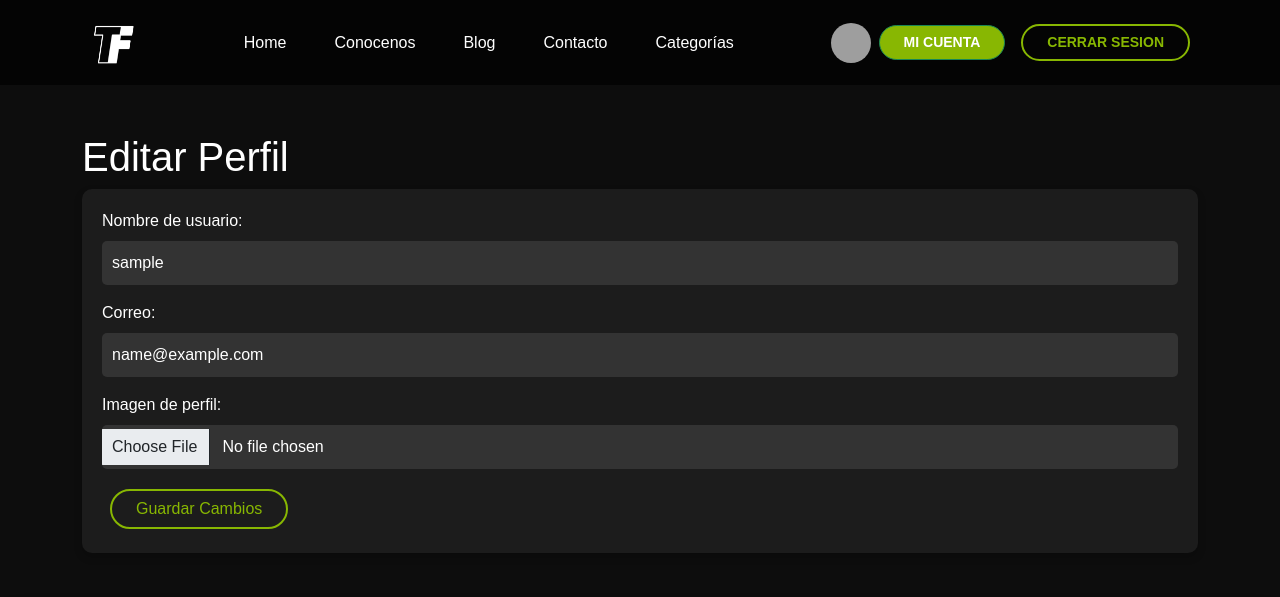
After one commit to anabelaMaciel/proyecto-final-info, a Django app: page /editar-perfil/ in a window 1280 px wide. The commit adds this page. Shown: the top 597 px of the page. Run offline with Django 5.2, Linux system fonts and the light colour scheme; the visitor is signed in with stand-in values (Sample User, id 1); grey boxes are pictures that could not be loaded.

Commit message:
agregue secion de "mi cuenta" y edita perfil, donde se puede cambiar usuario e imagen

```diff
--- a/apps/blog/models.py
+++ b/apps/blog/models.py
@@ -15,10 +15,10 @@ class Categorias(models.Model):
         return self.nombre
 
 # Usuario
-
-
 class Usuario_personalizado(AbstractUser):
     fecha_registro = models.DateField(auto_now_add=True)
+    imagen_perfil = models.ImageField(upload_to='profile_images/', blank=True, null=True)
+
     objects = UserManager()
 
     class Meta:
--- a/apps/blog/urls.py
+++ b/apps/blog/urls.py
@@ -19,12 +19,14 @@ from django.urls import path
 from . import views
 from .views import CrearComentariosView, ListarPostsView, EditarComentariosView, EliminarComentariosView, EditarCategoriasView, CrearCategoriasView, EliminarCategoriasView, CrearPostsView, EditarPostsView, EliminarPostsView
 from django.contrib.auth import views as auth_views
+from .views import editar_perfil
 
 urlpatterns = [
     path('', views.home, name='blog-home'),
     path('about/', views.about_us, name='about-us'),
     path('like/<int:post_id>/', views.like_post, name='like_post'),
     path('like/comentario/<int:comentario_id>/', views.like_comentario, name='like_comentario'),
+    path('editar-perfil/', editar_perfil, name='editar_perfil'),
 
     # CRUD operations for posts
     path('blog/', ListarPostsView.as_view(), name='blog'),
--- a/apps/blog/views.py
+++ b/apps/blog/views.py
@@ -9,7 +9,8 @@ from django.urls import reverse, reverse_lazy
 from .models import Posts, Categorias, Comentarios, Like_comentario, Like_post, Usuario_personalizado
 from .forms import CategoriasForm, PostForm, ComentForm
 from django.views.generic import CreateView, ListView, DetailView, UpdateView, DeleteView
-
+from .forms import EditarPerfilForm
+from .models import Usuario_personalizado
 from .forms import UserRegisterForm
 from django.contrib import messages
 
@@ -83,6 +84,9 @@ def contactanos(request):
     return render(request, 'blog/contactanos.html')
 
 def login_view(request):
+    storage = messages.get_messages(request)
+    storage.used = True
+
     if request.method == 'POST':
         email = request.POST.get('email')
         password = request.POST.get('password')
@@ -92,15 +96,17 @@ def login_view(request):
             user_obj = None
 
         if user_obj:
-            user = authenticate(
-                request, username=user_obj.username, password=password)
+            user = authenticate(request, username=user_obj.username, password=password)
             if user is not None:
                 login(request, user)
-                messages.success(request, 'Logueado con éxito!')
                 return redirect('blog-home')
+            else:
+                messages.error(request, 'Contraseña incorrecta.')
+        else:
+            messages.error(request, 'No existe un usuario con este correo.')
 
-        messages.error(request, 'Datos incorrectos.')
     return render(request, 'blog/login.html')
+
 
 def register(request):
     if request.method == 'POST':
@@ -138,6 +144,25 @@ def like_post(request, post_id):
         like.delete()
     return HttpResponseRedirect(reverse('noticia', args=[post.slug]) + '#like_post')
 
+#editar perfil
+@login_required
+def editar_perfil(request):
+    user = request.user
+
+    if request.method == 'POST':
+        username = request.POST.get('username')
+        email = request.POST.get('email')
+        imagen_perfil = request.FILES.get('imagen_perfil')
+
+        user.username = username
+        user.email = email
+        if imagen_perfil:
+            user.imagen_perfil = imagen_perfil
+
+        user.save()
+        return redirect('blog-home')
+
+    return render(request, 'blog/editar_perfil.html', {'user': user})
 
 # CRUD de Categorías, Posts y Comentarios
 # con CBV
--- a/templates/base.html
+++ b/templates/base.html
@@ -278,6 +278,16 @@
         </nav>
         <div class="d-flex flex-wrap align-items-center">
             {% if user.is_authenticated %}
+                <div class="d-flex align-items-center">
+                    {% if user.imagen_perfil %}
+                        <img src="{{ user.imagen_perfil.url }}" alt="Imagen de perfil" class="rounded-circle" width="40" height="40">
+                    {% else %}
+                        <img src="{% static 'path/to/default-image.jpg' %}" alt="Imagen de perfil predeterminada" class="rounded-circle" width="40" height="40">
+                    {% endif %}
+                    <a href="{% url 'editar_perfil' %}" class="btn rounded-pill verde-lima px-4 btn-success mx-2 my-1">
+                        <b class="small">MI CUENTA</b>
+                    </a>
+                </div>
                 <form method="post" action="{% url 'logout' %}" class="d-inline">
                     {% csrf_token %}
                     <button type="submit" class="btn rounded-pill verde-lima-transparent px-4 btn-transparent mx-2 mt-3">
@@ -295,6 +305,7 @@
         </div>
     </div>
 </header>
+
 
 
 
--- /dev/null
+++ b/templates/blog/editar_perfil.html
@@ -0,0 +1,27 @@
+{% extends "base.html" %}
+
+{% block content %}
+<h1>Editar Perfil</h1>
+<form method="POST" enctype="multipart/form-data" style="background-color: #1c1c1c; padding: 20px; border-radius: 10px; box-shadow: 0px 4px 8px rgba(0, 0, 0, 0.2);">
+    {% csrf_token %}
+    <div class="mb-3">
+        <label for="username" class="form-label" style="color: #fff;">Nombre de usuario:</label>
+        <input type="text" class="form-control" id="username" name="username" value="{{ user.username }}" required
+               style="background-color: #333; color: #fff; border: none; border-radius: 5px; padding: 10px;">
+    </div>
+    <div class="mb-3">
+        <label for="email" class="form-label" style="color: #fff;">Correo:</label>
+        <input type="email" class="form-control" id="email" name="email" value="{{ user.email }}" required
+               style="background-color: #333; color: #fff; border: none; border-radius: 5px; padding: 10px;">
+    </div>
+    <div class="mb-3">
+        <label for="imagen_perfil" class="form-label" style="color: #fff;">Imagen de perfil:</label>
+        <input type="file" class="form-control" id="imagen_perfil" name="imagen_perfil"
+               style="background-color: #333; color: #fff; border: none; border-radius: 5px; padding: 10px;">
+    </div>
+    <button type="submit" class="btn rounded-pill verde-lima-transparent px-4 btn-transparent mx-2 my-1">
+        Guardar Cambios
+    </button>
+</form>
+
+{% endblock %}
```
Also changed, not shown: apps/blog/forms.py (+9 -0 lines), templates/blog/login.html (+10 -0 lines), apps/blog/migrations/0007_usuario_personalizado_imagen_perfil.py (added). Lines whose indentation alone changed are shown as unchanged.
